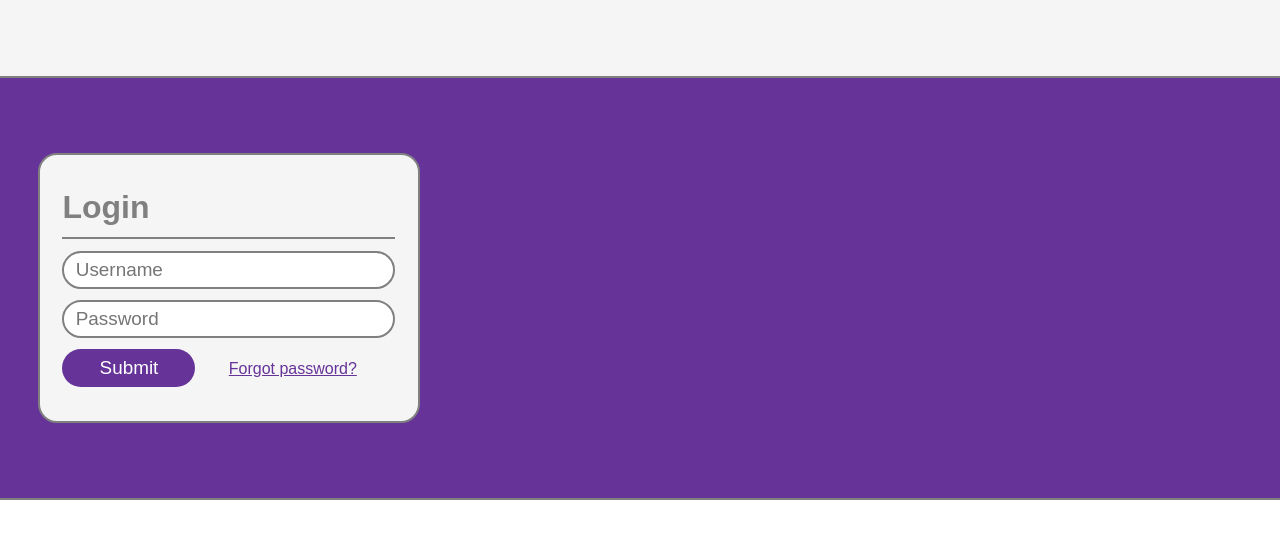
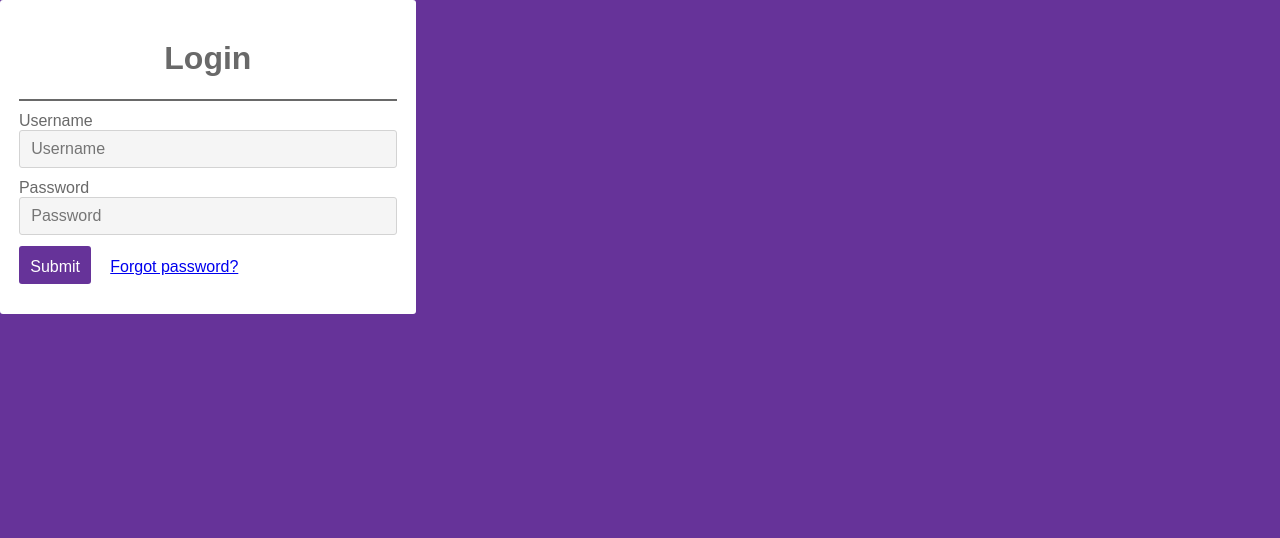
Before and after one commit to Jamdan2/tmon, a React (Create React App) app: page / in a window 1280 px wide. Shown: the top 538 px of the page. Built offline with nearby package versions, Linux system fonts and the light colour scheme.

Commit message:
Redo login form

```diff
--- a/src/app/App.css
+++ b/src/app/App.css
@@ -3,4 +3,5 @@ body {
     font-family: Arial, sans-serif;
     padding: 0;
     margin: 0;
+    background-color: rebeccapurple;
 }
--- a/src/app/components/header/Header.css
+++ /dev/null
@@ -1,6 +0,0 @@
-
-#header {
-    background-color: rebeccapurple;
-    padding: 20mm 10mm;
-    border-bottom: solid 2px gray;
-}
--- a/src/app/components/loginForm/LoginForm.css
+++ b/src/app/components/loginForm/LoginForm.css
@@ -1,17 +1,19 @@
 
 #loginForm {
-    background-color: whitesmoke;
     width: 40%;
     max-width: 100mm;
-    min-width: 60mm;
-    margin: 0;
-    padding: 0;
-    border: solid 2px gray;
-    border-radius: 5mm;
+    min-width: 50mm;
+    height: auto;
+
+    border-radius: 3px;
+
+    padding: 5mm;
+
+    background-color: white;
 }
 
-#loginForm #container {
-    padding: 6mm;
+#loginForm #header {
+    border-bottom: 2px solid dimgray;
 }
 
 #loginForm .content {
@@ -19,42 +21,52 @@
 }
 
 #loginForm h1 {
-    color: grey;
-    margin: 0;
-    padding-bottom: 3mm;
-    border-bottom: solid 2px gray;
+    color: dimgray;
+
+    text-align: center;
 }
 
 #loginForm label {
-    color: gray;
+    color: dimgray;
 }
 
 #loginForm input {
     width: 100%;
     height: 10mm;
-    padding: 0 3mm;
     box-sizing: border-box;
-    border: solid 2px gray;
-    border-radius: 7mm;
+
+    border: 1px solid lightgray;
+    border-radius: 3px;
+
+    padding: 3mm;
+
+    font-size: 1em;
+
+    background-color: whitesmoke;
     outline: none;
-    font-size: 5mm;
 }
 
 #loginForm input:focus {
-    border-color: dodgerblue;
+    border: 2px solid gray;
+    background-color: white;
 }
 
 #loginForm button {
-    width: 40%;
+    width: auto;
     height: 10mm;
+
+    border: none;
+    border-radius: 3px;
+
+    padding: 3mm;
+
+    font-size: 1em;
+    color: white;
+
     background-color: rebeccapurple;
-    color: white;
-    border: 0;
-    box-sizing: border-box;
-    border-radius: 5mm;
     outline: none;
-    font-size: 5mm;
-    margin-right: 10%;
+
+    display: inline;
 }
 
 #loginForm button:hover {
@@ -62,20 +74,9 @@
 }
 
 #loginForm button:active {
-    border: solid 2px dodgerblue;
+    box-shadow: black;
 }
 
 #loginForm #forgotPasswordLink {
-    color: rebeccapurple;
-    size: 5mm;
-    text-align: right;
-    white-space: nowrap;
+    margin-left: 5mm;
 }
-
-#loginForm #forgotPasswordLink:hover {
-    color: indigo;
-}
-
-#loginForm #forgotPasswordLink:active {
-    color: dodgerblue;
-}
--- a/src/app/components/loginForm/LoginForm.js
+++ b/src/app/components/loginForm/LoginForm.js
@@ -4,25 +4,25 @@ import Link from "react-router-dom/es/Link";
 
 const LoginForm = (props) => {
     return (
-        <div id="loginForm">
+        <form id="loginForm" onSubmit={props.onSubmit}>
             <div id="container">
-                <form onSubmit={props.onSubmit}>
-                    <div className="content">
+                <div id="header" className="content">
                     <h1>Login</h1>
                 </div>
-                    <div className="content">
-                        <input type="text" placeholder="Username" value={props.username} onChange={props.onUsernameChange}/>
+                <div id="usernameContent" className="content">
+                    <label>Username</label> <br/>
+                    <input type="text" placeholder="Username" spellCheck="false" value={props.username} onChange={props.onUsernameChange}/>
                 </div>
-                    <div className="content">
+                <div id="passwordContent" className="content">
+                    <label>Password</label> <br/>
                     <input type="password" placeholder="Password" value={props.password} onChange={props.onPasswordChange}/>
                 </div>
-                    <div className="content">
+                <div id="optionContent" className="content">
                     <button type="submit">Submit</button>
-                        <Link to="/" id="forgotPasswordLink">Forgot password?</Link>
+                    <Link id="forgotPasswordLink" to="/">Forgot password?</Link>
+                </div>
             </div>
         </form>
-            </div>
-        </div>
     );
 };
 
--- a/src/app/pages/Welcome.js
+++ b/src/app/pages/Welcome.js
@@ -1,15 +1,10 @@
 import React from 'react';
 import LoginFormContainer from "../components/loginForm/LoginFormContainer";
-import NavBarContainer from "../components/navBar/navBarContainer";
-import Header from "../components/header/Header";
 
 const Welcome = () => {
     return (
         <div>
-            <NavBarContainer/>
-            <Header>
-                <LoginFormContainer/>
-            </Header>
+            <LoginFormContainer/>
         </div>
     );
 };
```
Lines whose indentation alone changed are shown as unchanged.
